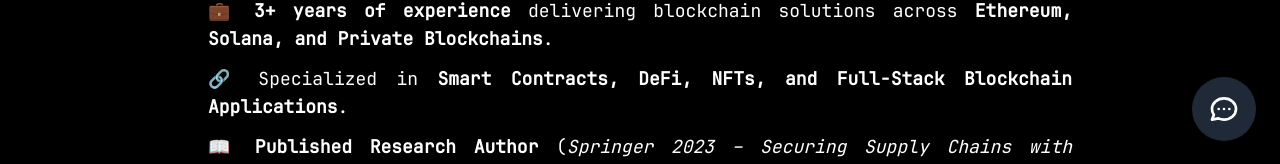
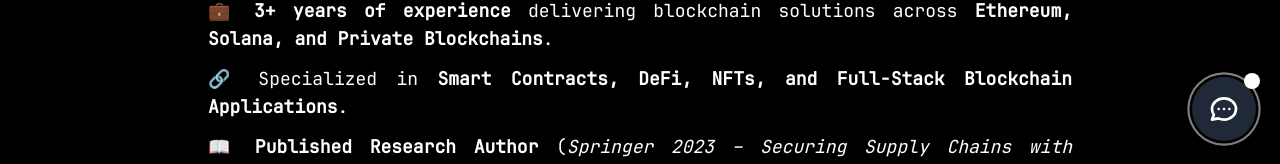
Before and after one commit to ShujaGraphy7/ShujaGraphy7, a React (Vite) app: page / in a window 1280 px wide. Shown: the part 635-799 px from the top of the page. Built offline with nearby package versions, Linux system fonts and the light colour scheme.

Commit message:
Implement auto-open chat functionality in ChatBot component; add highlight effects and welcome message for improved user engagement and interaction experience.

```diff
--- a/src/components/ChatBot.jsx
+++ b/src/components/ChatBot.jsx
@@ -29,6 +29,10 @@
   // Random resize hint display
   const [showResizeHint, setShowResizeHint] = useState(false)
 
+  // Auto-open chat functionality
+  const [hasAutoOpened, setHasAutoOpened] = useState(false)
+  const [showHighlight, setShowHighlight] = useState(false)
+
   useEffect(() => {
     const showHintRandomly = () => {
       // Show hint for 3 seconds every 15-30 seconds
@@ -42,6 +46,68 @@
 
     showHintRandomly()
   }, [])
+
+  // Show highlight after 5 seconds
+  useEffect(() => {
+    const highlightTimer = setTimeout(() => {
+      console.log('Showing highlight now!')
+      setShowHighlight(true)
+    }, 5000) // 5 seconds
+
+    return () => clearTimeout(highlightTimer)
+  }, [])
+
+  // Hide highlight permanently if chat is manually opened
+  useEffect(() => {
+    if (isChatOpen && !hasAutoOpened) {
+      console.log('Chat manually opened - hiding highlight permanently')
+      setShowHighlight(false)
+    }
+  }, [isChatOpen, hasAutoOpened])
+
+  // Auto-open chat after 30-45 seconds of scrolling
+  useEffect(() => {
+    if (hasAutoOpened) return
+
+    let autoOpenTimer
+
+    // Start the auto-open timer immediately when component mounts
+    const startAutoOpenTimer = () => {
+      if (!hasAutoOpened && !isChatOpen) {
+        // Random delay between 20-30 seconds
+        const randomDelay = Math.random() * 10000 + 20000 // 20-30 seconds
+        console.log(`Auto-open timer set for ${Math.round(randomDelay/1000)} seconds`)
+
+        autoOpenTimer = setTimeout(() => {
+          // Check if chat is still closed before auto-opening
+          if (!isChatOpen && !hasAutoOpened) {
+            console.log('Auto-opening chat now!')
+            setIsChatOpen(true)
+            setHasAutoOpened(true)
+            setShowHighlight(false) // Hide highlight when chat opens
+
+            // Add welcome message after a short delay
+            setTimeout(() => {
+              const welcomeMessage = {
+                id: Date.now(), // Use timestamp instead of chatMessages.length
+                type: 'ai',
+                message: "Hey there! 👋 I noticed you've been exploring my website. I'm Shuja, a blockchain developer and web designer. Feel free to ask me anything about my work, services, or just say hello! What would you like to know?",
+                timestamp: new Date().toLocaleTimeString()
+              }
+              setChatMessages(prev => [...prev, welcomeMessage])
+            }, 1000)
+          }
+        }, randomDelay)
+      }
+    }
+
+    // Start timer immediately
+    startAutoOpenTimer()
+
+    return () => {
+      clearTimeout(autoOpenTimer)
+    }
+  }, [hasAutoOpened, isChatOpen]) // Removed chatMessages.length dependency
 
   // Chat functions
   const handleSendMessage = () => {
@@ -211,7 +277,7 @@
       {!isChatOpen && (
         <motion.button
           onClick={() => setIsChatOpen(true)}
-          className={`w-16 h-16 rounded-full shadow-lg flex items-center justify-center ${
+          className={`w-16 h-16 rounded-full shadow-lg flex items-center justify-center relative ${
             isDarkTheme
               ? 'bg-gray-800 text-white hover:bg-gray-700'
               : 'bg-gray-200 text-gray-800 hover:bg-gray-300'
@@ -223,6 +289,41 @@
           exit={{ scale: 0, opacity: 0, rotate: 90 }}
           transition={{ duration: 0.6, ease: "easeOut" }}
         >
+          {/* Highlight ring when auto-open is about to happen */}
+          {showHighlight && !isChatOpen && (
+            <motion.div
+              className={`absolute inset-0 rounded-full ${
+                isDarkTheme ? 'ring-2 ring-white' : 'ring-2 ring-black'
+              }`}
+              animate={{
+                scale: [1, 1.2, 1],
+                opacity: [0.3, 0.8, 0.3]
+              }}
+              transition={{
+                duration: 2,
+                repeat: Infinity,
+                ease: "easeInOut"
+              }}
+            />
+          )}
+
+          {/* Pulsing dot indicator */}
+          {showHighlight && !isChatOpen && (
+            <motion.div
+              className={`absolute -top-1 -right-1 w-4 h-4 rounded-full ${
+                isDarkTheme ? 'bg-white' : 'bg-black'
+              }`}
+              animate={{
+                scale: [1, 1.3, 1],
+                opacity: [1, 0.7, 1]
+              }}
+              transition={{
+                duration: 1.5,
+                repeat: Infinity,
+                ease: "easeInOut"
+              }}
+            />
+          )}
           <svg className="w-8 h-8" fill="none" stroke="currentColor" viewBox="0 0 24 24">
             <path strokeLinecap="round" strokeLinejoin="round" strokeWidth={2} d="M8 12h.01M12 12h.01M16 12h.01M21 12c0 4.418-4.03 8-9 8a9.863 9.863 0 01-4.255-.949L3 20l1.395-3.72C3.512 15.042 3 13.574 3 12c0-4.418 4.03-8 9-8s9 3.582 9 8z" />
           </svg>
```
